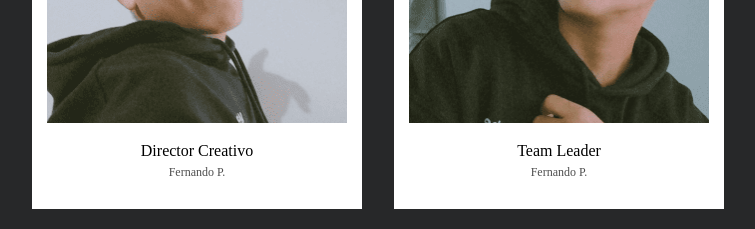
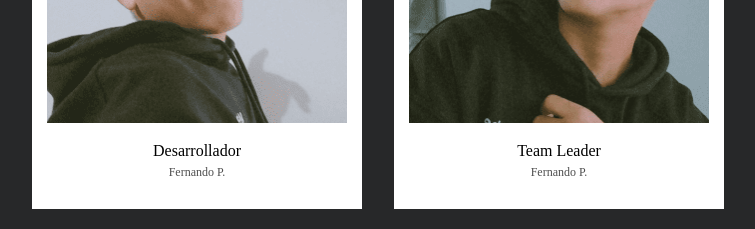
Before and after one commit to Nano1408/my-portfolio, a React (Vite) app: page / in a window 1280 px wide. Shown: the part 6280-6509 px from the top of the page, without its empty margins (388-1143 px from the left). Built offline with nearby package versions, Linux system fonts and the light colour scheme; no server answers; a web font is replaced by a local one.

Commit message:
change name in card developer

```diff
--- a/src/components/Teams.jsx
+++ b/src/components/Teams.jsx
@@ -25,7 +25,7 @@ const Teams = () => {
             <picture className="flex justify-center pt-4">
                 <img
                 className="w-[300px] h-[298px]"
-                src="/creativeDirector.png" alt=""
+                src="/creativeDirector.png" alt="director_iamge_png"
                 />
             </picture>
         <div className="description text-center pt-4">
@@ -39,11 +39,11 @@ const Teams = () => {
             <picture className="flex justify-center pt-4">
                 <img
                 className="w-[300px] h-[298px]"
-                src="/intern.png" alt=""
+                src="/intern.png" alt="interno_image_png"
                 />
             </picture>
         <div className="description text-center pt-4">
-            <p>Director Creativo</p>
+            <p>Desarrollador</p>
             <p>Fernando P.</p>
         </div>
         </div>
```
